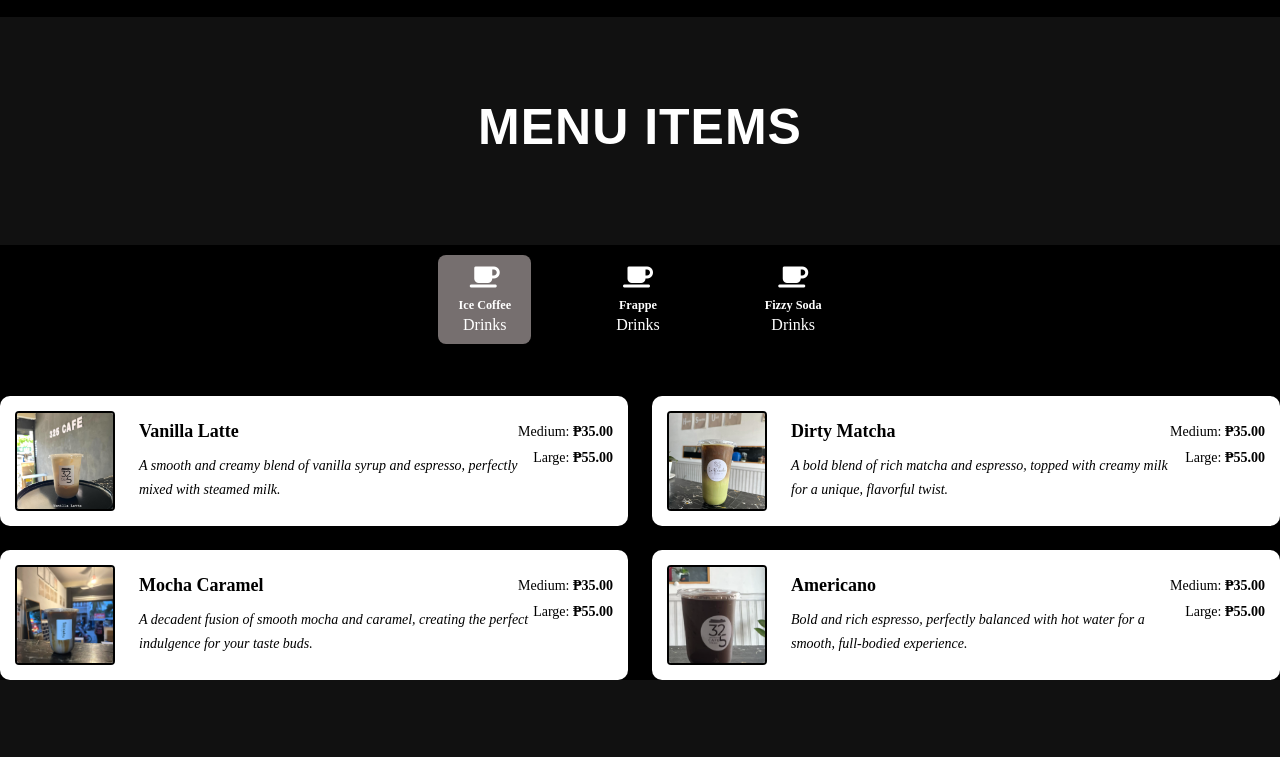
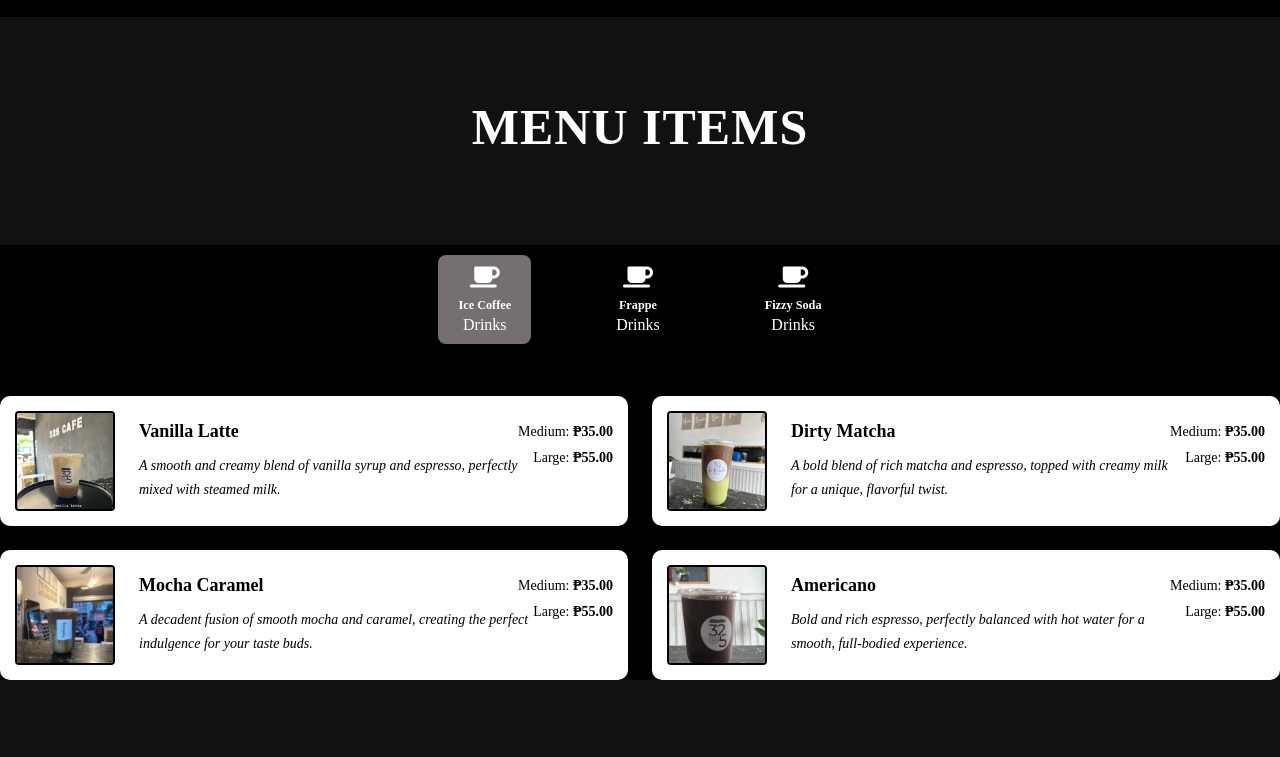
Before and after one commit to 325kafey/325kafey, a plain HTML site: page index.html in a window 1280 px wide. Shown: the part 2158-2915 px from the top of the page. Drawn offline with nearby package versions, Linux system fonts and the light colour scheme.

Commit message:
Add files via upload

```diff
--- a/style.css
+++ b/style.css
@@ -285,7 +285,7 @@ button.btn-outline-success:hover {
 
 
 body {
-    font-family: Arial, sans-serif;
+    font-family: 'Times New Roman', Times, serif;
     background-color: #000; /* Dark background for contrast */
     color: #fff;
     overflow-x: hidden; /* Prevent horizontal scroll */
@@ -758,7 +758,7 @@ body {
     background-color: black !important; /* Black background for the entire page */
     margin: 0;
     padding: 0;
-    font-family: Arial, sans-serif;
+    font-family: 'Times New Roman', Times, serif;
 }
 
 /* Gallery Section Styles */
@@ -856,7 +856,7 @@ body {
 .section-title {
     font-size: 50px;       /* Matches the "Our Gallery" title size */
     font-weight: bold;     /* Same boldness as "Our Gallery" */
-    font-family: Arial, sans-serif; /* Consistent font family */
+    font-family: 'Times New Roman', Times, serif; /* Change to Times New Roman */
     color: #f4f4f4;        /* Matches the "Our Gallery" title color */
 }
 
@@ -864,6 +864,7 @@ body {
 .section-title span {
     color: #f4f4f4; /* Same white color as the rest of the title */
 }
+
 
 /* Slider Wrapper */
 .review-section .slider-wrapper {
@@ -944,7 +945,7 @@ body {
 /* General Styles */
 body {
     margin: 0;
-    font-family: Arial, sans-serif;
+    font-family: 'Times New Roman', Times, serif;
     background-color: #000; /* Black background */
 }
 
```
